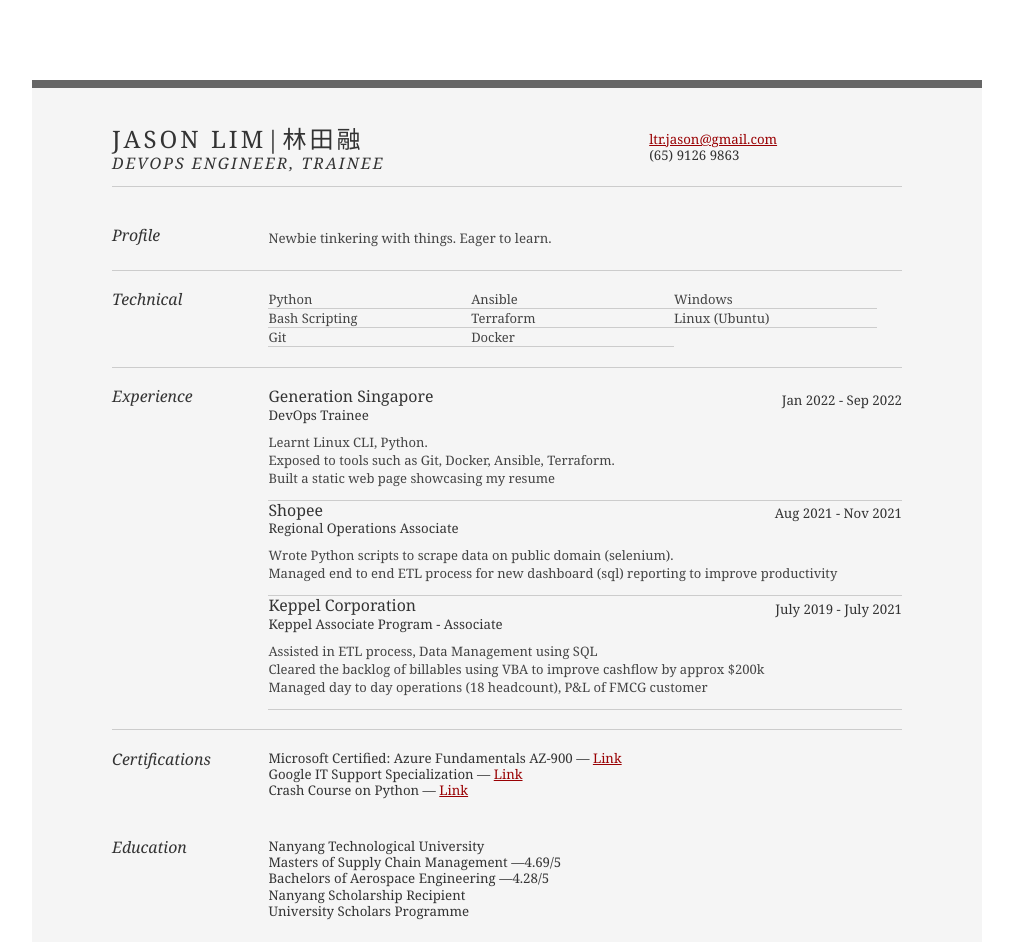
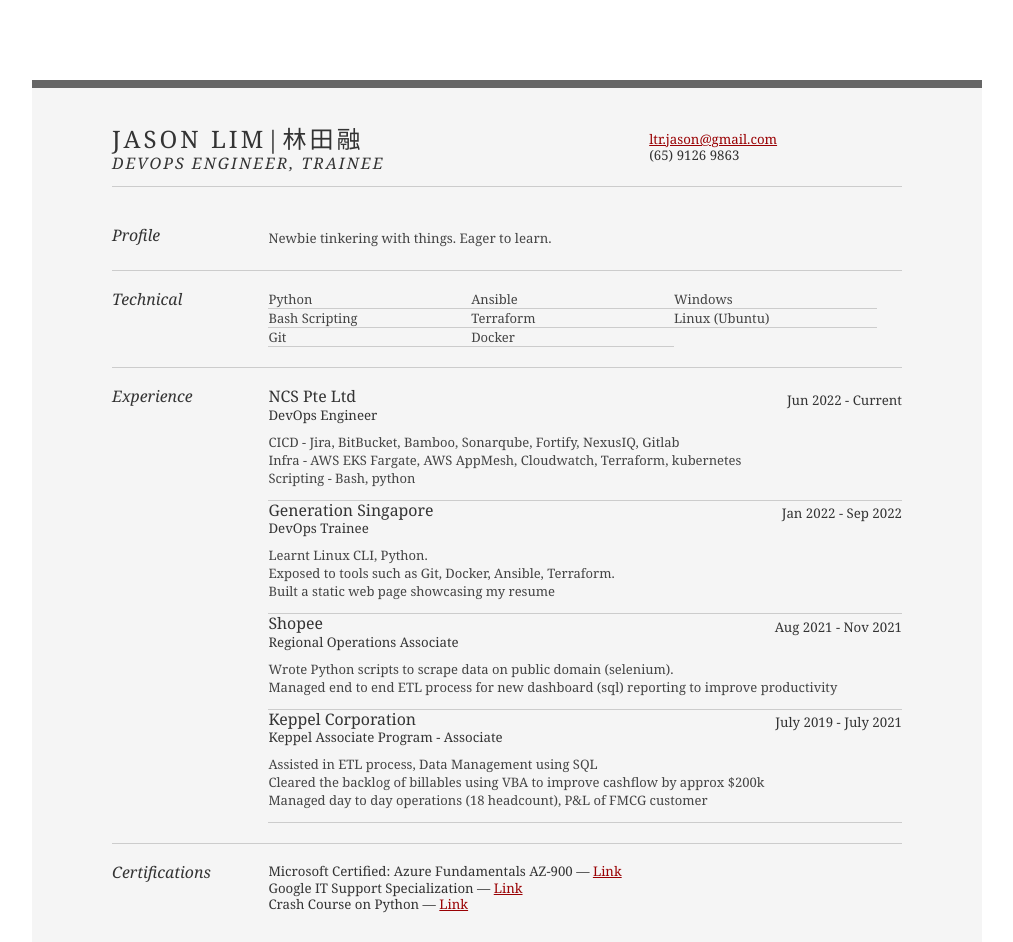
Before and after one commit to jasonltr/cloud-resume-challenge, a plain HTML site: page webpage/resume.html in a window 1280 px wide. Shown: the top 942 px of the page, without its empty margins (133-1146 px from the left). Drawn offline with Linux system fonts and the light colour scheme; no server answers.

Commit message:
Update resume.html

```diff
--- a/webpage/resume.html
+++ b/webpage/resume.html
@@ -107,6 +107,15 @@
 						<div class="yui-u">
 
 							<div class="job">
+								<h2>NCS Pte Ltd</h2>
+								<h3>DevOps Engineer</h3>
+								<h4>Jun 2022 - Current</h4>
+								<p>CICD - Jira, BitBucket, Bamboo, Sonarqube, Fortify, NexusIQ, Gitlab<br>
+                                Infra - AWS EKS Fargate, AWS AppMesh, Cloudwatch, Terraform, kubernetes<br>
+								Scripting - Bash, python</p>
+							</div>
+
+							<div class="job">
 								<h2>Generation Singapore</h2>
 								<h3>DevOps Trainee</h3>
 								<h4>Jan 2022 - Sep 2022</h4>
```
